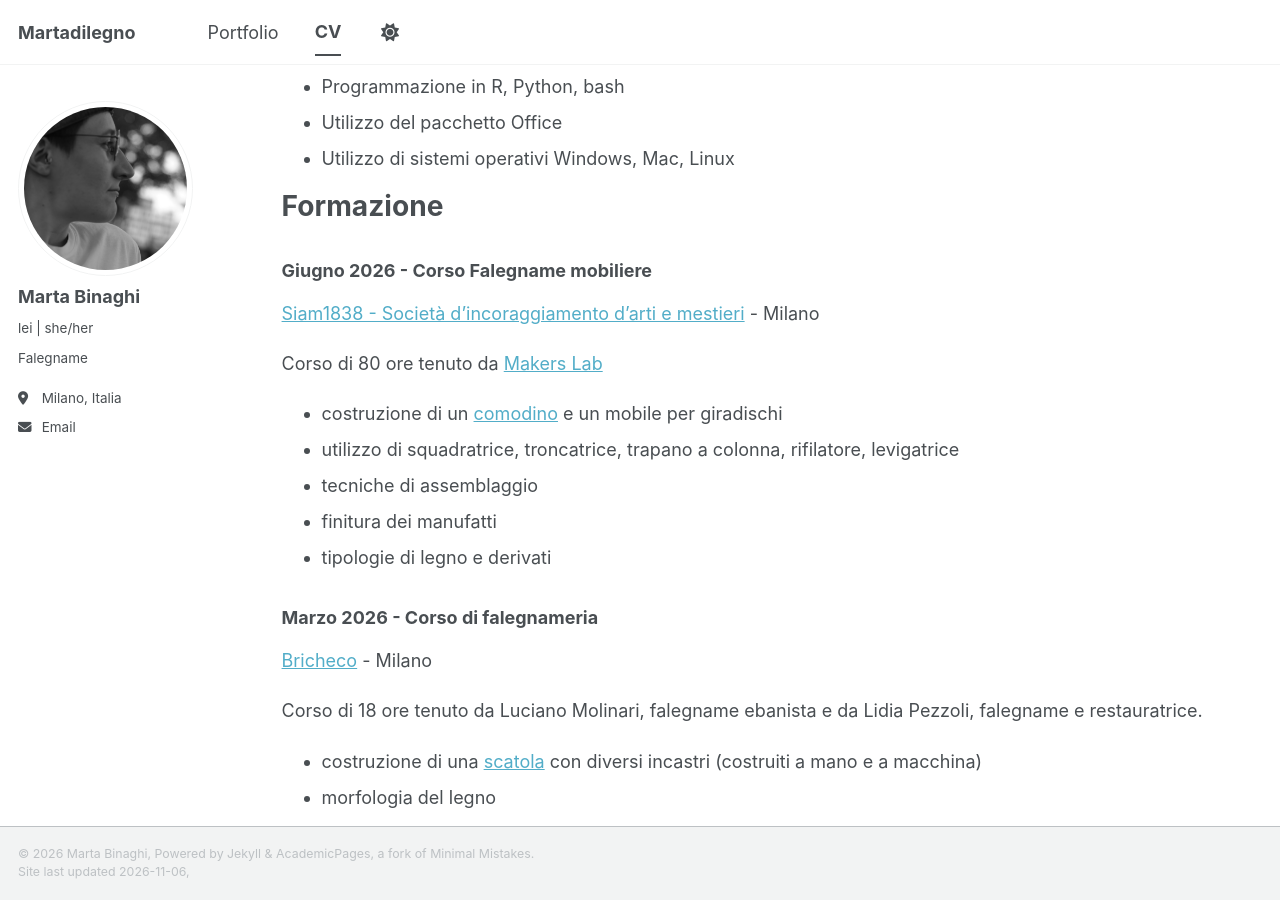
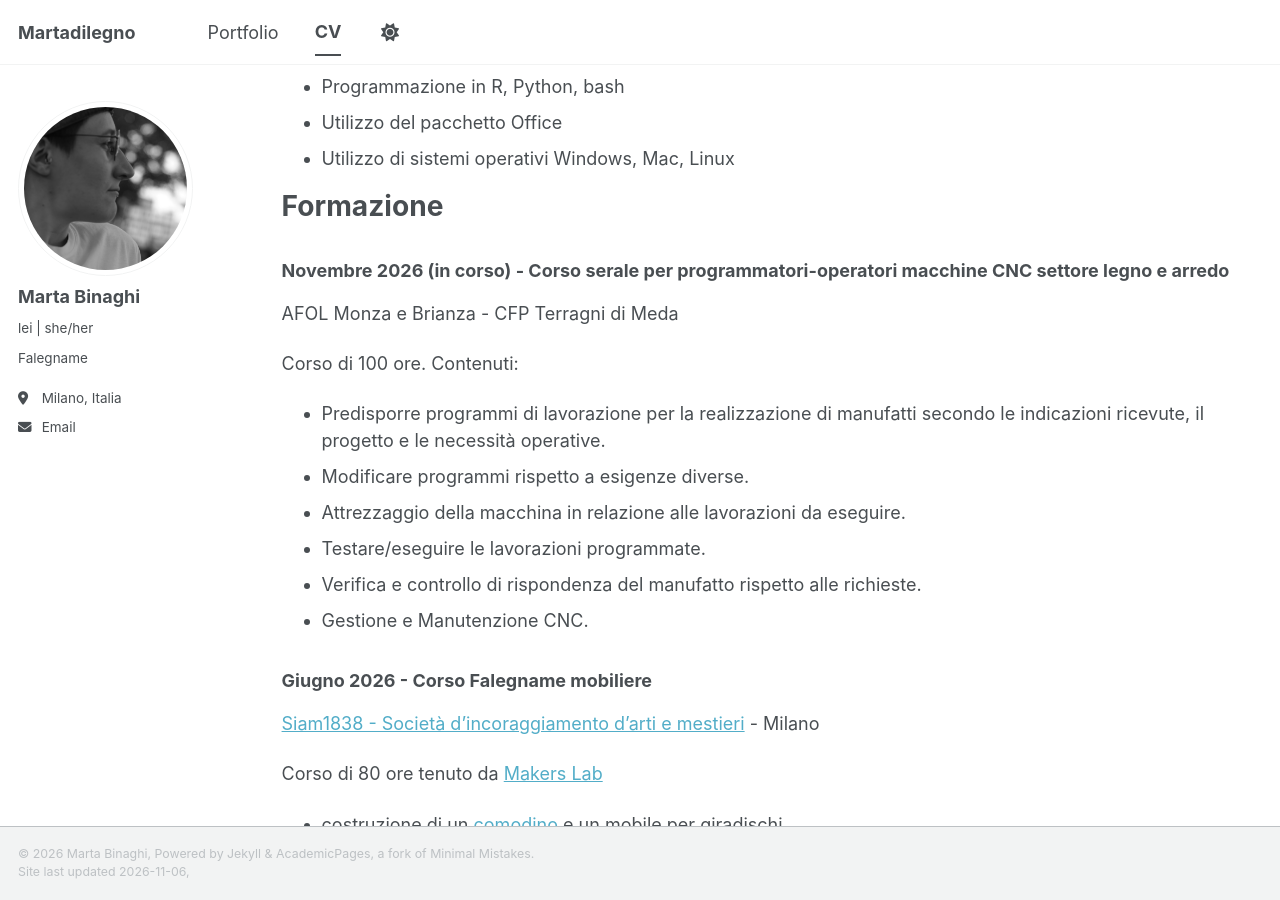
Before and after one commit to martadilegno/martadilegno.github.io, a Jekyll site: the page built from _pages/cv.md, in a window 1280 px wide and 900 px high, scrolled down 534 px. Built offline with Jekyll 4.4.1, drawn with Linux system fonts in a browser that asks for light colours; a style sheet for code colours, icons or effects is not loaded.

Commit message:
Update cv.md

```diff
--- a/_pages/cv.md
+++ b/_pages/cv.md
@@ -29,6 +29,17 @@ Competenze
 
 Formazione
 ======
+### Novembre 2026 (in corso) - Corso serale per programmatori-operatori macchine CNC settore legno e arredo
+AFOL Monza e Brianza - CFP Terragni di Meda
+
+Corso di 100 ore. Contenuti:
+* Predisporre programmi di lavorazione per la realizzazione di manufatti secondo le indicazioni ricevute, il progetto e le necessità operative.
+* Modificare programmi rispetto a esigenze diverse.
+* Attrezzaggio della macchina in relazione alle lavorazioni da eseguire.
+* Testare/eseguire le lavorazioni programmate.
+* Verifica e controllo di rispondenza del manufatto rispetto alle richieste.
+* Gestione e Manutenzione CNC.
+
 ### Giugno 2026 - Corso Falegname mobiliere
 [Siam1838 - Società d'incoraggiamento d'arti e mestieri](https://www.siam1838.it/) - Milano
 
```
